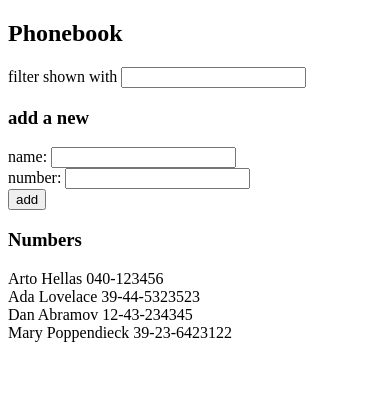
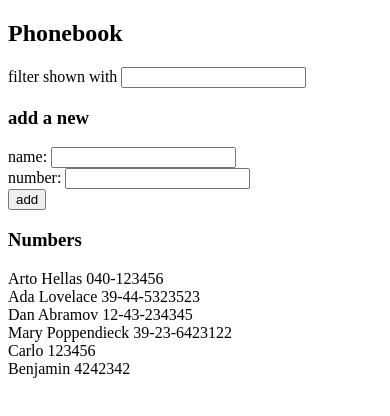
Before and after one commit to benjaminhonorio/fullstackopen-submissions, a React (Create React App) app in the folder part2/phonebook/: page / in a window 390 px wide. Shown: the top 416 px of the page. Built offline with nearby package versions, Linux system fonts and the light colour scheme; data requests are answered from the project's data file.

Commit message:
Phonebook step7 and 8 done

```diff
--- a/part2/phonebook/db.json
+++ b/part2/phonebook/db.json
@@ -19,6 +19,16 @@
       "name": "Mary Poppendieck",
       "number": "39-23-6423122",
       "id": 4
+    },
+    {
+      "name": "Carlo",
+      "number": "123456",
+      "id": 5
+    },
+    {
+      "name": "Benjamin",
+      "number": "4242342",
+      "id": 6
     }
   ]
 }
--- a/part2/phonebook/src/App.js
+++ b/part2/phonebook/src/App.js
@@ -2,11 +2,10 @@ import React, { useState, useEffect } from "react";
 import Filter from "./components/Filter";
 import PersonForm from "./components/PersonForm";
 import Persons from "./components/Persons";
-import axios from "axios";
+import personServices from "./services/person";
 
 const App = () => {
-
-  const [persons, setPersons] = useState([]);
+  const [filteredPeople, setFilteredPeople] = useState([]);
   const [allPeople, setAllPeople] = useState([]);
   const [newName, setNewName] = useState("");
   const [newNumber, setNewNumber] = useState("");
@@ -14,19 +13,25 @@ const App = () => {
 
   const hook = () => {
     console.log("effect");
-    axios.get("http://localhost:3001/persons").then((response) => {
+    personServices.getAll().then((initialPeople) => {
       console.log("promise fulfilled");
-      setAllPeople(response.data);
-      setPersons(response.data);
+      setAllPeople(initialPeople);
+      setFilteredPeople(initialPeople);
     });
   };
   useEffect(hook, []);
 
   const addNewPerson = (event) => {
     event.preventDefault();
+    const newPerson = {
+      name: newName,
+      number: newNumber,
+    };
     if (allPeople.filter((person) => person.name === newName).length === 0) {
-      setPersons(persons.concat({ name: newName, number: newNumber }));
-      setAllPeople(allPeople.concat({ name: newName, number: newNumber }));
+      personServices.create(newPerson).then((returnedPerson) => {
+        setFilteredPeople(filteredPeople.concat(newPerson));
+        setAllPeople(allPeople.concat(newPerson));
+      });
     } else {
       alert(`${newName} is already added to phonebook`);
     }
@@ -46,10 +51,12 @@ const App = () => {
     const searchInput = event.target.value;
     setSearchValue(searchInput);
     let lookupText = new RegExp(searchInput, "i");
-    let filteredPeople = allPeople.filter((person) =>
+    let justFilteredPeople = allPeople.filter((person) =>
       lookupText.test(person.name)
     );
-    filteredPeople.length !== 0 ? setPersons(filteredPeople) : setPersons([]);
+    filteredPeople.length !== 0
+      ? setFilteredPeople(justFilteredPeople)
+      : setFilteredPeople([]);
   };
 
   return (
@@ -65,7 +72,7 @@ const App = () => {
         newNumber={newNumber}
       />
       <h3>Numbers</h3>
-      <Persons persons={persons} />
+      <Persons persons={filteredPeople} />
     </div>
   );
 };
--- /dev/null
+++ b/part2/phonebook/src/services/person.js
@@ -0,0 +1,20 @@
+import axios from "axios";
+
+const baseUrl = "http://localhost:3001/persons";
+
+const getAll = () => {
+  const request = axios.get(baseUrl);
+  return request.then((response) => response.data);
+};
+
+const create = (newPerson) => {
+  const request = axios.post(baseUrl, newPerson);
+  return request.then((response) => response.data);
+};
+
+const personServices = {
+  getAll,
+  create,
+};
+
+export default personServices;
```
